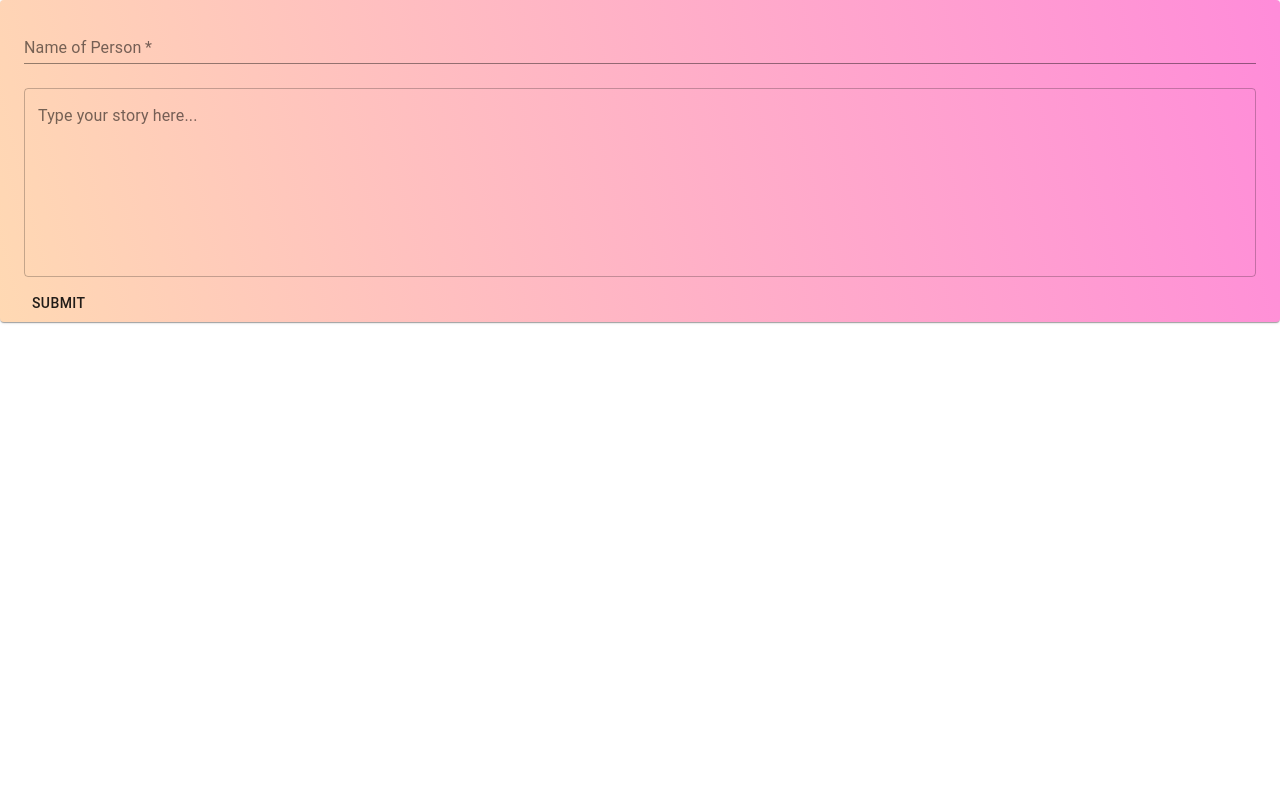
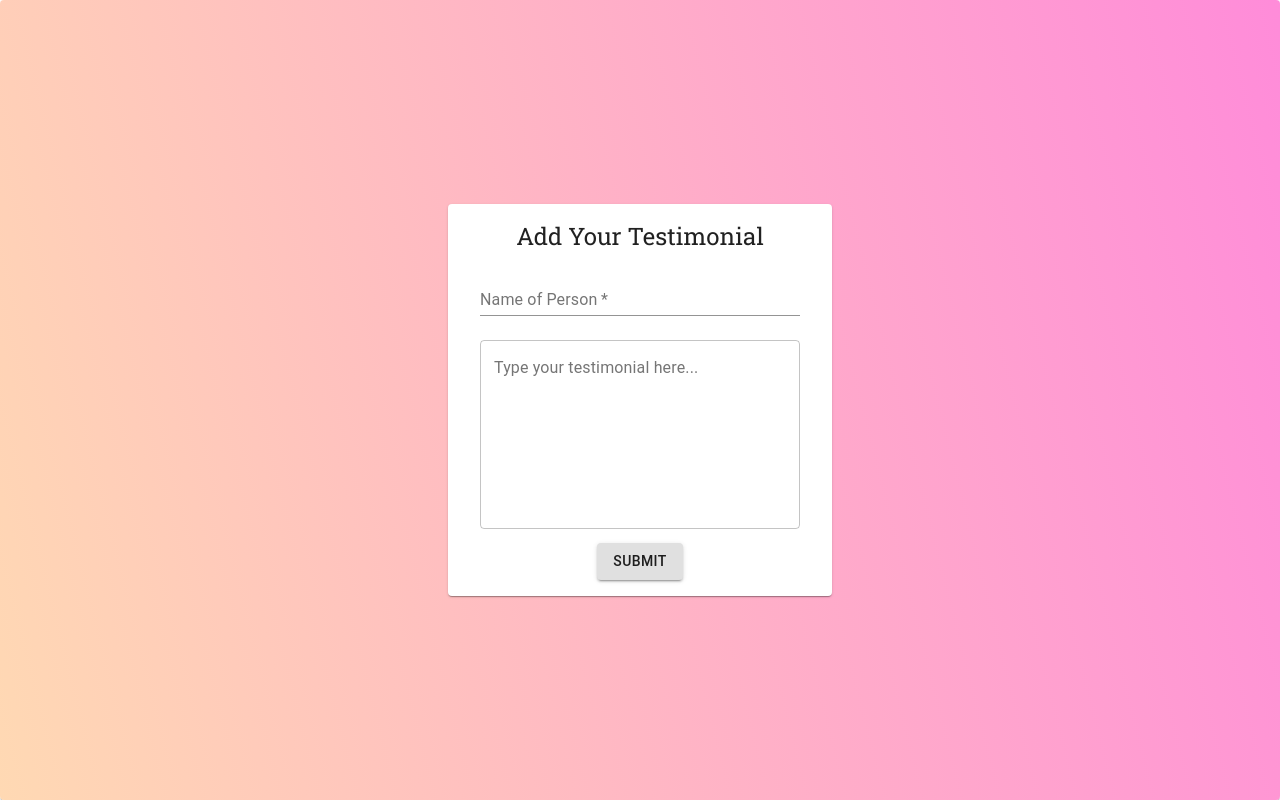
Before and after one commit to singhjason96/LavishLeasing, a React (Create React App) app: page /add in a window 1280 px wide. Built offline with nearby package versions, Linux system fonts and the light colour scheme.

Commit message:
styles almost done

```diff
--- a/src/components/AddTestimonials.jsx
+++ b/src/components/AddTestimonials.jsx
@@ -8,14 +8,47 @@ import {
   FormControlLabel,
   Button,
   Container,
+  Box,
+  Paper,
+  Grid,
+  Typography,
 } from "@material-ui/core";
 import firebase from "./Firebase";
 import GradientBackground from "./GradientBackground";
+
+const useStyles = makeStyles((theme) => ({
+  formSize: {},
+  boxStyle: {
+    width: "25%",
+    textAlign: "center",
+    marginLeft: "auto",
+    paddingTop: "16px",
+    marginRight: "auto",
+    paddingLeft: "32px",
+    paddingRight: "32px",
+    paddingBottom: "16px",
+
+  },
+  containerStyle: {
+    alignItems: "center",
+    width: "100%",
+    display: "flex",
+    flexWrap: "wrap",
+    height: '100vh'
+  },
+  textStyle: {
+    fontFamily: "Roboto Slab, serif",
+  },
+  buttonStyle: {
+    marginTop: '2%',
+  }
+}));
 
 export const AddTestimonials = () => {
   var [data, setData] = useState([]);
   var [name, setName] = useState("");
   var [message, setMessage] = useState("");
+  const classes = useStyles();
 
   const OnChangeName = (e) => {
     setName(e.target.value);
@@ -35,21 +68,30 @@ export const AddTestimonials = () => {
     });
   };
 
-  console.log("item name", name);
-  console.log("this is the food data", data);
-
   return (
     <GradientBackground>
-      <Container>
-        <form>
-          <FormControl margin="normal" required fullWidth>
+      <Grid container align="center" className={classes.containerStyle}>
+        <Paper className={classes.boxStyle}>
+          <form className={classes.formSize}>
+            <Typography variant="h5" className={classes.textStyle}>Add Your Testimonial</Typography>
+            <FormControl
+              margin="normal"
+              required
+              fullWidth
+              className={classes.formControlStyle}
+            >
               <InputLabel htmlFor="name">Name of Person</InputLabel>
-            <Input id="name" name="name" value={name} onChange={OnChangeName} />
+              <Input
+                id="name"
+                name="name"
+                value={name}
+                onChange={OnChangeName}
+              />
             </FormControl>
             <FormControl margin="normal" required fullWidth>
               <TextField
                 id="full-width-text-field"
-              label="Type your story here..."
+                label="Type your testimonial here..."
                 multiline
                 variant="outlined"
                 rows="8"
@@ -57,9 +99,12 @@ export const AddTestimonials = () => {
                 onChange={OnChangeMessage}
               />
             </FormControl>
-          <Button onClick={onSubmit}>Submit</Button>
+            <Button onClick={onSubmit} variant="contained" className={classes.buttonStyle}>
+              Submit
+            </Button>
           </form>
-      </Container>
+        </Paper>
+      </Grid>
     </GradientBackground>
   );
 };
```
Lines whose indentation alone changed are shown as unchanged.
